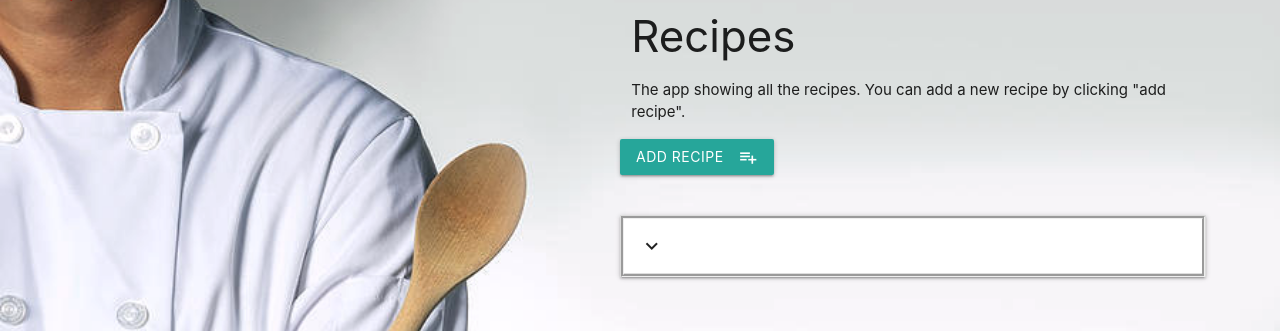
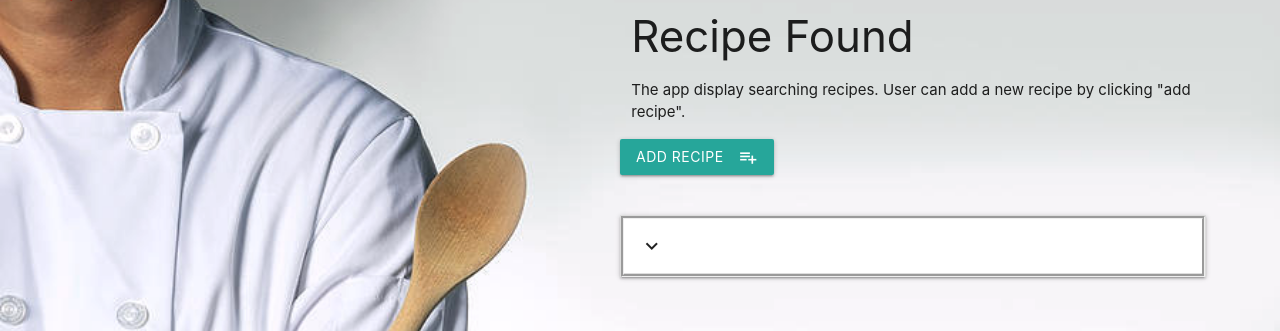
Before and after one commit to Sreniok/Recipe_Ideas, a Flask app: page /search_by_name in a window 1280 px wide. Shown: the part 89-420 px from the top of the page. Run offline with Flask 2, Linux system fonts and the light colour scheme; data that the repository does not hold is empty; some libraries are stand-ins or nearby versions; some web fonts are replaced.

Commit message:
changing paragraph

```diff
--- a/templates/found_recipes.html
+++ b/templates/found_recipes.html
@@ -4,9 +4,9 @@
 <div class="container">
     <div class="row">
         <div class="col s12 recipes">
-            <h3>Recipes</h3>
+            <h3>Recipe Found</h3>
             <div class="introduction">
-                <p>The app showing all the recipes. You can add a new recipe by clicking "add recipe". </p>
+                <p>The app display searching recipes. User can add a new recipe by clicking "add recipe". </p>
             </div>
             <div class="row">
                 <a href="{{url_for('add_recipe')}}" class="waves-effect waves-light btn btn_small">Add Recipe
```
